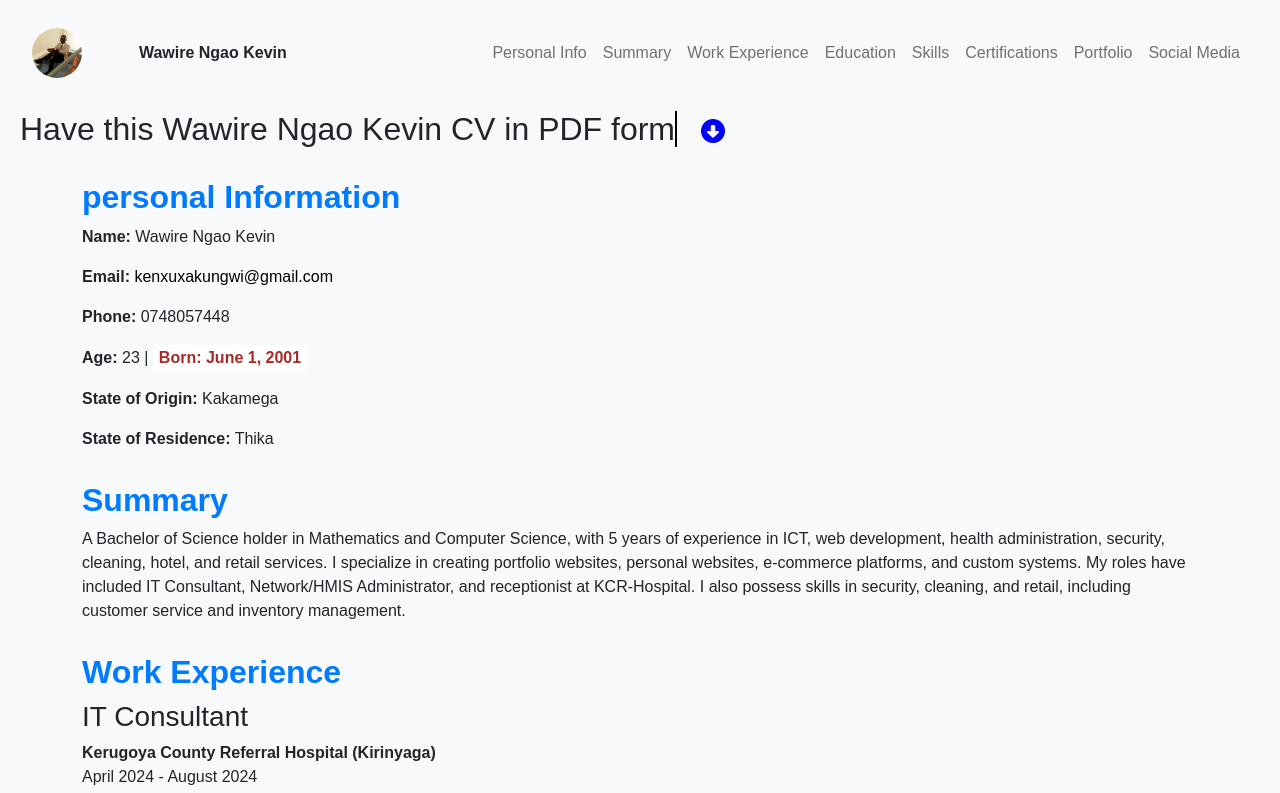
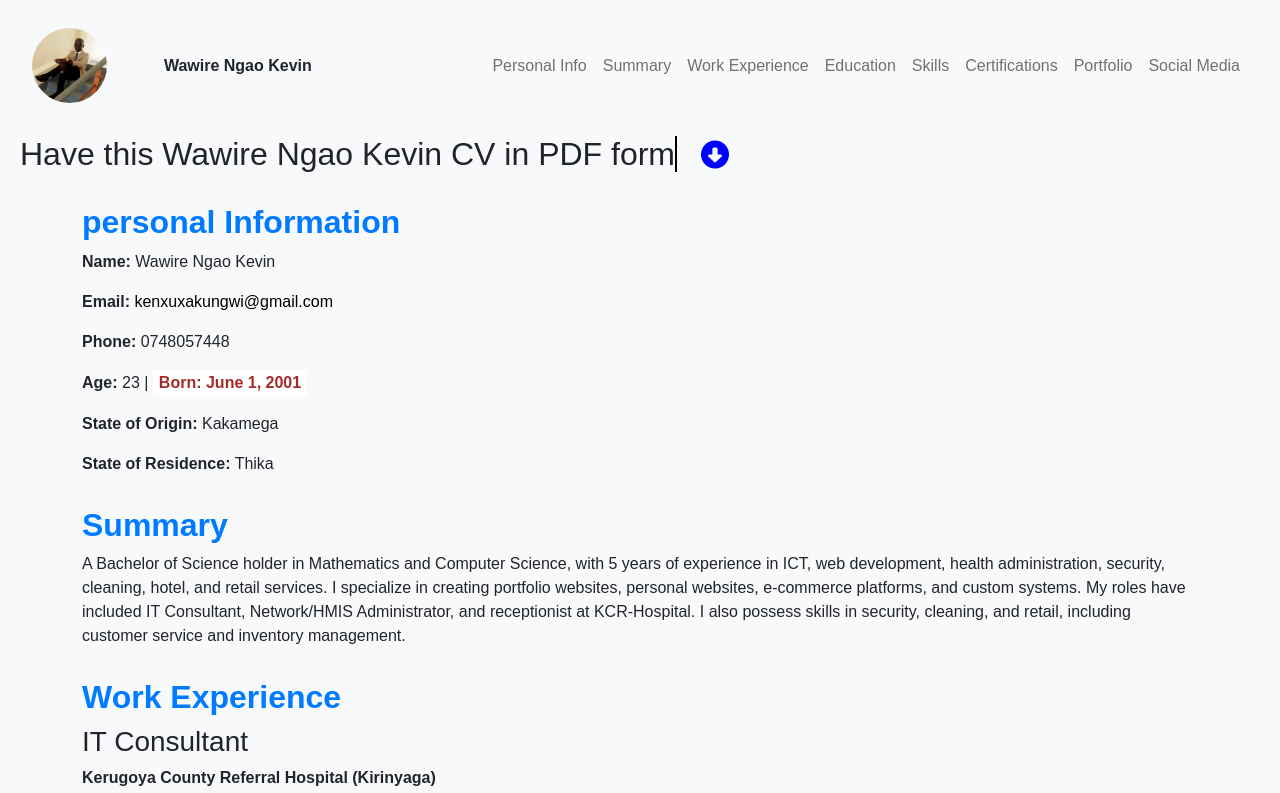
Before and after one commit to kenxux/profilePortifolio, a plain HTML site: page index.html in a window 1280 px wide. Shown: the top 793 px of the page. Drawn offline with nearby package versions, Linux system fonts and the light colour scheme.

Commit message:
Update index.html

```diff
--- a/index.html
+++ b/index.html
@@ -44,7 +44,7 @@
     <nav class="navbar navbar-expand-lg navbar-light bg-light mb-4">
         <div class="container-fluid">
             <div class="d-flex align-items-center">
-                <img src="images/ngao2.jpg" style="width:50px; height:50px; border-radius:50%;">
+                <img src="images/ngao2.jpg" style="width:75px; height:75px; border-radius:50%;">
             <span class="fw-bold ms-2">Wawire Ngao Kevin</span>
                </div>
             <button class="navbar-toggler ms-auto" type="button" data-bs-toggle="collapse" data-bs-target="#navbarNav"
@@ -70,8 +70,8 @@
 
 <h2>
         <span id="typing-text" style="border-right: 2px solid black;"></span>
-        <a id="cv-link" href="https://github.com/kenxux/profilePortifolio/blob/main/images/Cv.pdf" download
-           style="display: none; margin-left: 15px; color: blue; font-size: 24px; text-decoration: none;">
+        <a id="cv-link" href="images/Cv.pdf" download
+           style="display: none; margin-left: 15px; color: blue; font-size: 28px; text-decoration: none;">
             <i class="fas fa-circle-down"></i>
         </a>
     </h2>
```
